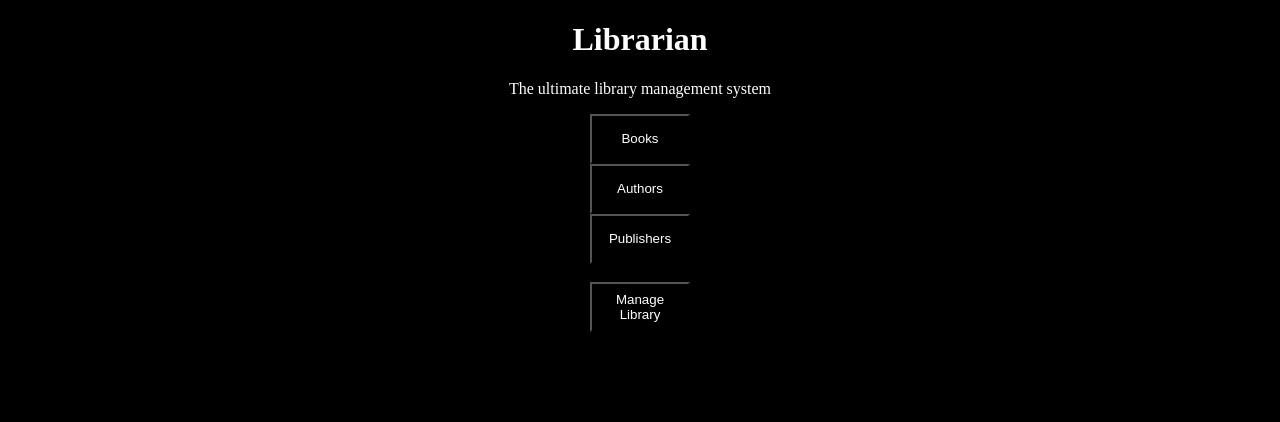
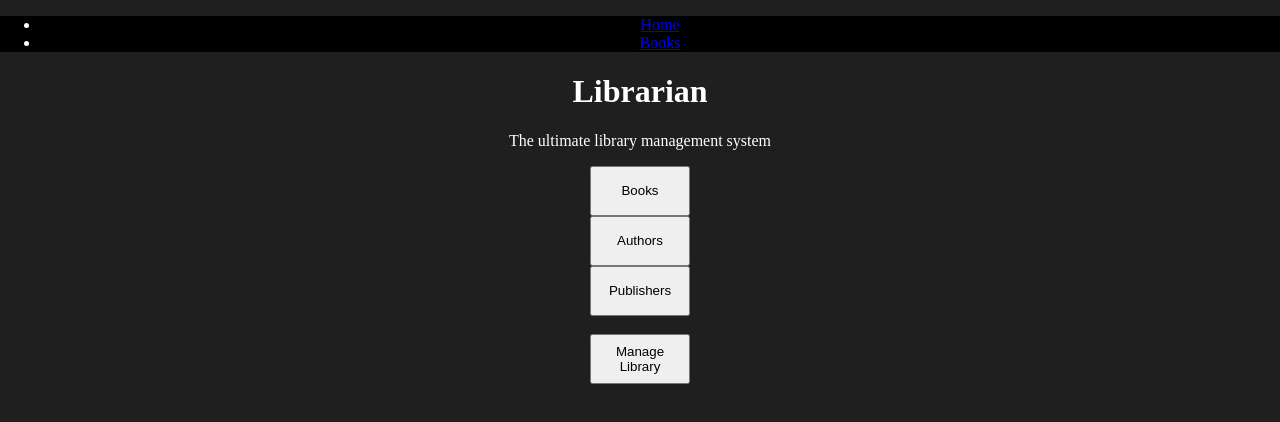
Before and after one commit to jakubdeniziak/librarian, an Angular app in the folder web-interface/: page / in a window 1280 px wide. Shown: the top 422 px of the page. Built offline with nearby package versions, Linux system fonts and the light colour scheme.

Commit message:
Add navbar component

```diff
--- a/web-interface/src/app/app.component.html
+++ b/web-interface/src/app/app.component.html
@@ -1,3 +1,5 @@
+<app-nav></app-nav>
+
 <main class="main">
     <h1>Librarian</h1>
     <p>The ultimate library management system</p>
--- a/web-interface/src/app/app.module.ts
+++ b/web-interface/src/app/app.module.ts
@@ -6,10 +6,12 @@
 import {AppRoutingModule} from "./app-routing.module";
 import {HttpClientModule} from "@angular/common/http";
 import {BookService} from "./book/service/book.service";
+import {NavComponent} from "./section/nav/nav.component";
 
 @NgModule({
     declarations: [
         AppComponent,
+        NavComponent,
         BookListComponent
     ],
     imports: [
--- /dev/null
+++ b/web-interface/src/app/section/nav/nav.component.css
@@ -0,0 +1,3 @@
+nav {
+    background-color: black;
+}
--- /dev/null
+++ b/web-interface/src/app/section/nav/nav.component.html
@@ -0,0 +1,12 @@
+<nav>
+    <div>
+        <ul>
+            <li>
+                <a [routerLink]="'/'">Home</a>
+            </li>
+            <li>
+                <a [routerLink]="'/books'">Books</a>
+            </li>
+        </ul>
+    </div>
+</nav>
--- a/web-interface/src/styles.css
+++ b/web-interface/src/styles.css
@@ -1,5 +1,6 @@
-* {
-    background-color: black;
+body {
+    background-color: #1f1f1f;
     color: white;
     text-align: center;
+    margin: 0;
 }
```
Also changed, not shown: web-interface/src/app/section/nav/nav.component.ts (added, +10 -0 lines), 1 other file (tests, documents, lock files or other folders).
